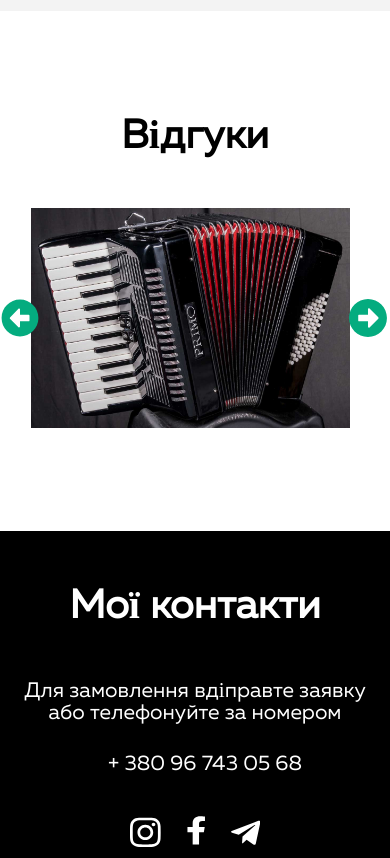
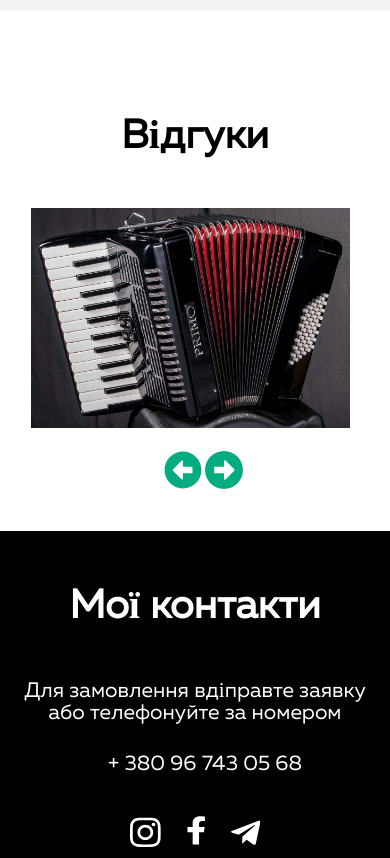
Before and after one commit to ASokolvak/Sandul-Music, a plain HTML site: page index.html in a window 390 px wide. Shown: the part 4688-5546 px from the top of the page. Drawn offline with nearby package versions, Linux system fonts and the light colour scheme; files whose address does not match are found by name.

Commit message:
Add files via upload

```diff
--- a/css/style.css
+++ b/css/style.css
@@ -585,13 +585,13 @@ ul.about__list{
     font-size: 18px;
   }
   .slick-prev{
-    left: -4%;
+    left: 40%;
   }
   .slick-next{
-    left: 90%;
+    left: 51%;
   }
   .slick-next,.slick-prev{
-    top: 50%;
+    top: 119%;
     width: 50px;
   }
   .slick-list, .draggable{
```
